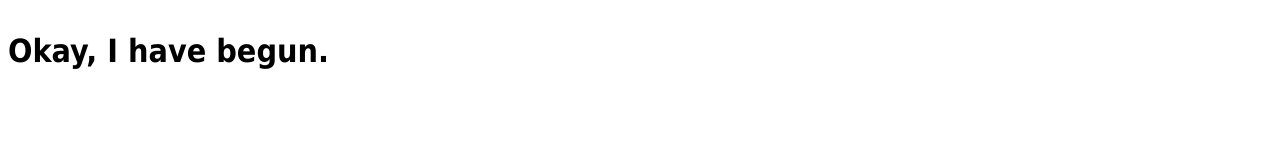
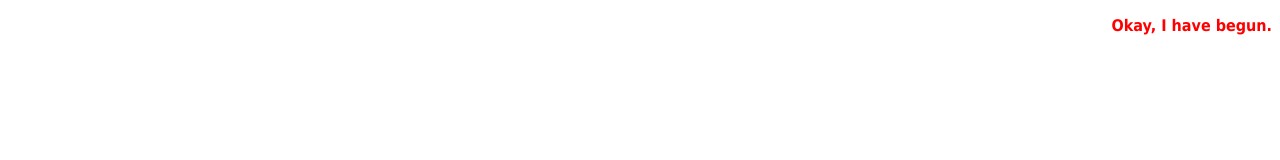
Before and after one commit to Jammerly/jammerly.github.io, a plain HTML site: page index.html in a window 1280 px wide. Drawn offline with Linux system fonts and the light colour scheme.

Commit message:
Update style.css

```diff
--- a/style.css
+++ b/style.css
@@ -1,12 +1,14 @@
 p {
   font-family: Tahoma, sans-serif;
   font-weight: bold;
-  font-size: 2em;
+  text-align: center;
+  font-size: 3em;
 }
 
-@media all and (max-width: 320px) {
+@media all and (min-width: 480px) {
  p {
-        font-size: 100%;
-        text-align: center;
+        font-size: 1em;
+        color: red;
+        text-align: right;
     }
  }
```
